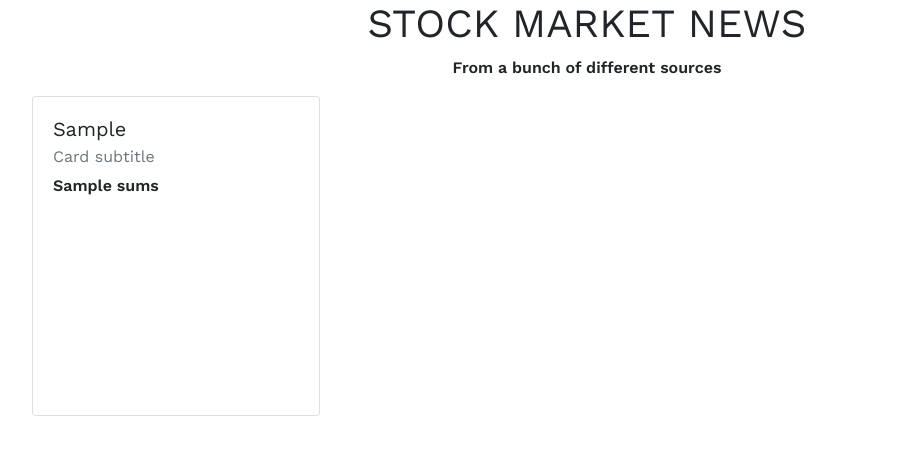
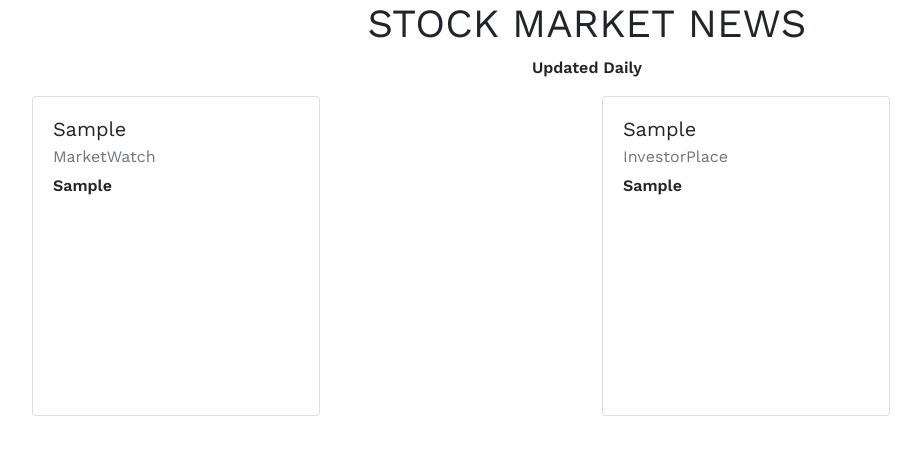
Before and after one commit to AnimXhafa97/market-tracker, a Flask app: template templates/homepage.html in a window 1280 px wide. Shown: the part 75-530 px from the top of the page, without its empty margins (53-974 px from the left). Run offline with Flask 2, Linux system fonts and the light colour scheme; the template is opened without the code that fills it: most values are stand-ins (such as "Sample title", 1, 10 or a date in 2020); some libraries are stand-ins or nearby versions.

Commit message:
added more websites to the bs4 scraper and began reddit implementation

```diff
--- a/app.py
+++ b/app.py
@@ -1,13 +1,23 @@
 from flask import Flask, render_template
-from helpers import get_mentions, scrape_news
+from helpers import get_mentions, scrape_mw, scrape_ip
 
 app = Flask(__name__)
 
 @app.route('/')
 def index():
-    mw = scrape_news()[0]
-    sums = scrape_news()[1]
-    return render_template('homepage.html', mentions = get_mentions(), mw_card = zip(mw, sums))
+    #marketwatch scrape
+    mw_headlines = scrape_mw()[0]
+    mw_sums = scrape_mw()[1]
+
+    #investorplace scrape
+    ip_headlines = scrape_ip()[0]
+    ip_sums = scrape_ip()[1]
+
+    return render_template('homepage.html', mentions = get_mentions(), mw_card = zip(mw_headlines, mw_sums), ip_card = zip(ip_headlines, ip_sums))
+
+@app.route('/reddit')
+def reddit():
+    return render_template('reddit.html')
 
 if __name__=='__main__':
     app.run(debug=True)
--- a/helpers.py
+++ b/helpers.py
@@ -56,28 +56,38 @@ def get_mentions():
 
 
 #web scraping
-def scrape_news():
-    links = []
+def scrape_mw():
+    mw_links = []
 
     marketwatch = requests.get('https://www.marketwatch.com/markets?mod=top_nav').text
-    seeking_alpha = requests.get('https://seekingalpha.com/').text
 
     mw_soup = BeautifulSoup(marketwatch, 'lxml')
-    sa_soup = BeautifulSoup(seeking_alpha, 'lxml')
 
     mw_headlines = mw_soup.find_all('a', class_='link')
     mw_summaries = mw_soup.find_all('p', class_='article__summary')
 
     for item in mw_headlines:
         if item.find_parent('h3', class_='article__headline') is not None:
-            links.append(item)
+            mw_links.append(item)
+
+    return mw_links[0:5], mw_summaries[0:5]
+
+def scrape_ip():
+
+    investorplace = requests.get('https://investorplace.com/category/todays-market/').text
+    ip_soup = BeautifulSoup(investorplace, 'lxml')
+
+    headlines = [x.a for x in ip_soup.find_all('h2', class_='entry-title ipm-category-title')]
+    captions = ip_soup.find_all('div', class_='entry-content ipm-category-post-content')
+
+    return headlines[0:5], captions[0:5]
+
+# def scrape_pedia():
+#
+#     investopedia = request.get('https://www.investopedia.com/markets-news-4427704')
+#     pedia_soup = BeautifulSoup(investopedia, 'lxml')
 
 
-
-    return links, mw_summaries
-
-
-#get_mentions()
 
 ### AUTOMATION SCRIPT ###
 # schedule.every().day.at('9:00').do(get_mentions)
--- a/templates/homepage.html
+++ b/templates/homepage.html
@@ -14,7 +14,7 @@
     <nav>
       <ul>
         <li> <a href="#">Home</a> </li>
-        <li> <a href="#">Reddit Stocks</a> </li>
+        <li> <a href="{{ url_for('reddit') }}">Reddit Stocks</a> </li>
         <li> <a href="#">Investment Resources</a> </li>
         <li> <a href="#">Contact Me</a> </li>
       </ul>
@@ -23,24 +23,37 @@
 </header>
 
 <h1>STOCK MARKET NEWS</h1>
-<p style="text-align:center">From a bunch of different sources</p>
+<p style="text-align:center">Updated Daily</p>
 
 
 
 <div class="container" id="news">
 <div class="row">
-  {% for mw, sums in mw_card %}
+  {% for mw_headlines, mw_sums in mw_card %}
   <div class="col-sm" style="padding-bottom: 10px;">
     <div class="card" style="width: 18rem; height: 20rem;">
       <div class="card-body">
-        <h5 class="card-title">{{ mw|safe }}</h5>
-        <h6 class="card-subtitle mb-2 text-muted">Card subtitle</h6>
-        <p class="card-text">{{ sums|safe }}</p>
+        <h5 class="card-title">{{ mw_headlines|safe }}</h5>
+        <h6 class="card-subtitle mb-2 text-muted">MarketWatch</h6>
+        <p class="card-text">{{ mw_sums|safe }}</p>
+      </div>
+    </div>
+  </div>
+  {% endfor %}
+
+  {% for ip_headlines, ip_sums in ip_card %}
+  <div class="col-sm" style="padding-bottom: 10px;">
+    <div class="card" style="width: 18rem; height: 20rem;">
+      <div class="card-body">
+        <h5 class="card-title">{{ ip_headlines|safe }}</h5>
+        <h6 class="card-subtitle mb-2 text-muted">InvestorPlace</h6>
+        <p class="card-text">{{ ip_sums|safe }}</p>
       </div>
     </div>
   </div>
   {% endfor %}
 </div>
+
 
 </div>
 
```
Also changed, not shown: templates/reddit.html (added, +28 -0 lines).
